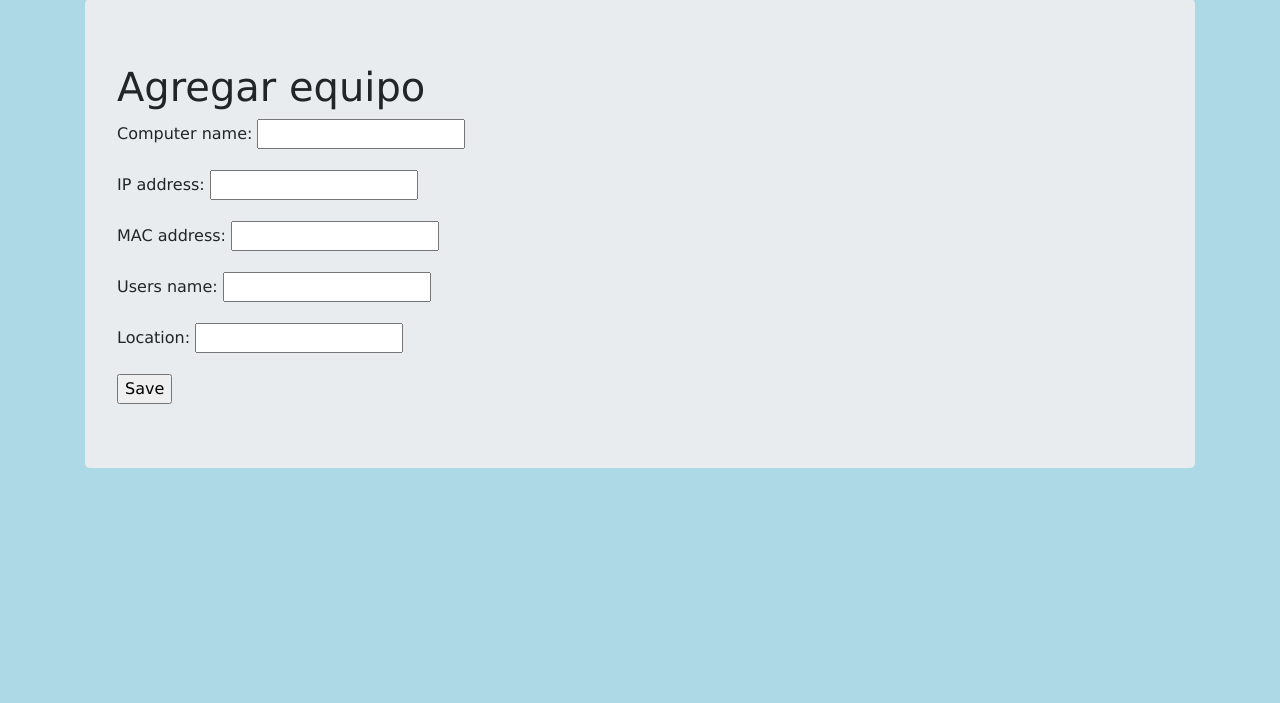
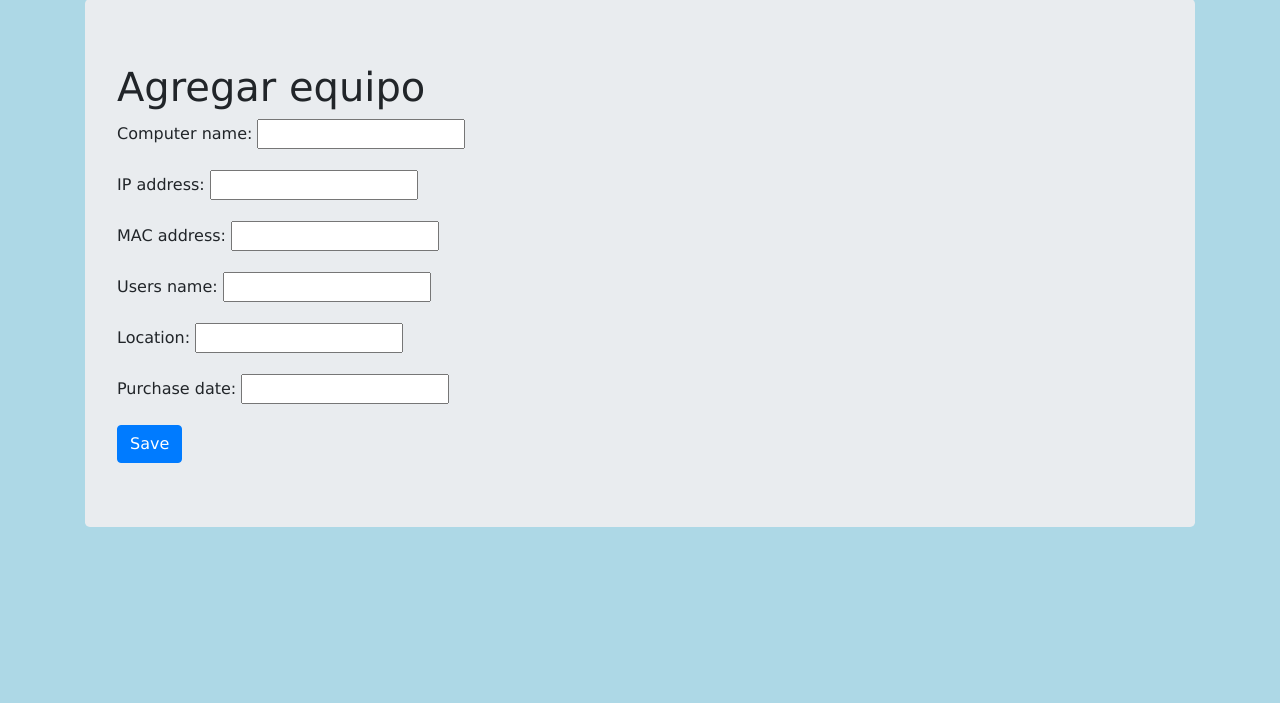
Before and after one commit to scubilla/inventario, a Django app: page /computer_entry/ in a window 1280 px wide. Shown: the part 73-776 px from the top of the page. Run offline with Django 3.2, Linux system fonts and the light colour scheme; some libraries are stand-ins or nearby versions.

Commit message:
14 datetime

```diff
--- a/compuapp/admin.py
+++ b/compuapp/admin.py
@@ -5,7 +5,7 @@ from .models import Computer
 from .forms import ComputerForm
 
 class ComputerAdmin(admin.ModelAdmin):
-    list_display = ["computer_name", "IP_address", "MAC_address"]
+    list_display = ["computer_name", "IP_address", "users_name", "MAC_address", "purchase_date", "timestamp"]
     form = ComputerForm
     list_filter = ['computer_name', 'IP_address']
     search_fields = ['computer_name', 'IP_address']
--- a/compuapp/forms.py
+++ b/compuapp/forms.py
@@ -4,4 +4,4 @@ from .models import Computer
 class ComputerForm(forms.ModelForm):
    class Meta:
      model = Computer
-     fields = ['computer_name', 'IP_address', 'MAC_address', 'users_name', 'location']
+     fields = ['computer_name', 'IP_address', 'MAC_address', 'users_name', 'location', 'purchase_date']
--- a/compuapp/models.py
+++ b/compuapp/models.py
@@ -1,4 +1,5 @@
 from django.db import models
+from datetime import datetime
 
 # Create your models here.
 class Computer(models.Model):
@@ -7,6 +8,7 @@ class Computer(models.Model):
     MAC_address = models.CharField(max_length=30)
     users_name = models.CharField(max_length=30)
     location = models.CharField(max_length=30)
-
+    purchase_date = models.DateField(auto_now_add=False, auto_now=False, blank=True, null=True)
+    timestamp = models.DateField(auto_now_add=True, auto_now=False, blank=True)
     def __str__(self):
         return self.IP_address + ' ' + self.computer_name
--- a/inventario/settings.py
+++ b/inventario/settings.py
@@ -37,6 +37,7 @@ INSTALLED_APPS = [
     'django.contrib.sessions',
     'django.contrib.messages',
     'django.contrib.staticfiles',
+    'crispy_forms',
     'compuapp',
 ]
 
@@ -120,6 +121,7 @@ USE_TZ = True
 # https://docs.djangoproject.com/en/3.0/howto/static-files/
 
 STATIC_URL = '/static/'
+CRISPY_TEMPLATE_PACK = 'bootstrap4'
 
 STATICFILES_DIRS = [
     os.path.join(BASE_DIR, "static"),
--- a/templates/add_computer.html
+++ b/templates/add_computer.html
@@ -1,4 +1,5 @@
 {% load static %}
+{% load crispy_forms_tags %}
 
 <!doctype html>
 <html lang="en">
@@ -47,38 +48,20 @@
     <link href="{% static 'css/navbar-top-fixed.css' %}" rel="stylesheet">
   </head>
   <body>
-    <nav class="navbar navbar-expand-md navbar-dark fixed-top bg-dark">
-  <a class="navbar-brand" href="#">SGIC</a>
-  <button class="navbar-toggler" type="button" data-toggle="collapse" data-target="#navbarCollapse" aria-controls="navbarCollapse" aria-expanded="false" aria-label="Toggle navigation">
-    <span class="navbar-toggler-icon"></span>
-  </button>
-  <div class="collapse navbar-collapse" id="navbarCollapse">
-    <ul class="navbar-nav mr-auto">
-      <li class="nav-item active">
-        <a class="nav-link" href="#">Home <span class="sr-only">(current)</span></a>
-      </li>
-      <li class="nav-item">
-        <a class="nav-link" href="/computer_list">Lista de Equipos</a>
-      </li>
-      <li class="nav-item">
-        <a class="nav-link" href="/computer_entry" tabindex="-1" aria-disabled="true">Alta Equipo</a>
-      </li>
-    </ul>
-    <form class="form-inline mt-2 mt-md-0">
-      <input class="form-control mr-sm-2" type="text" placeholder="Search" aria-label="Search">
-      <button class="btn btn-outline-success my-2 my-sm-0" type="submit">Search</button>
-    </form>
-  </div>
-</nav>
+  {% include 'navbar.html'  %}
 
 <main role="main" class="container">
   <div class="jumbotron">
-    <h1>  {{title}}</h1>
-          <form method="post" action="">
-              {% csrf_token %}
-              {{form.as_p}}
-              <input type="submit" value="Save" />
-      </form>
+      <div class="row">
+        <div class="col-sm-6">
+            <h1>  {{title}}</h1>
+             <form method="post" action="">
+                      {% csrf_token %}
+                      {{form.as_p}}
+                      <input class="btn btn-primary" type="submit" value="Save" />
+              </form>
+        </div>
+      </div>
   </div>
 </main>
 
--- a/templates/navbar.html
+++ b/templates/navbar.html
@@ -1,36 +1,23 @@
-<nav class="navbar navbar-expand-lg bg-body-tertiary">
-      <div class="container-fluid">
-        <a class="navbar-brand" href="#">{{ title }}</a>
-        <button class="navbar-toggler" type="button" data-bs-toggle="collapse" data-bs-target="#navbarSupportedContent" aria-controls="navbarSupportedContent" aria-expanded="false" aria-label="Toggle navigation">
+ <nav class="navbar navbar-expand-md navbar-dark fixed-top bg-dark">
+  <a class="navbar-brand" href="#">SGIC</a>
+  <button class="navbar-toggler" type="button" data-toggle="collapse" data-target="#navbarCollapse" aria-controls="navbarCollapse" aria-expanded="false" aria-label="Toggle navigation">
     <span class="navbar-toggler-icon"></span>
   </button>
-        <div class="collapse navbar-collapse" id="navbarSupportedContent">
-          <ul class="navbar-nav me-auto mb-2 mb-lg-0">
-            <li class="nav-item">
-              <a class="nav-link active" aria-current="page" href="#">Home</a>
+  <div class="collapse navbar-collapse" id="navbarCollapse">
+    <ul class="navbar-nav mr-auto">
+      <li class="nav-item active">
+        <a class="nav-link" href="#">Home <span class="sr-only">(current)</span></a>
       </li>
       <li class="nav-item">
-              <a class="nav-link" href="#">Link</a>
-            </li>
-            <li class="nav-item dropdown">
-              <a class="nav-link dropdown-toggle" href="#" role="button" data-bs-toggle="dropdown" aria-expanded="false">
-                Dropdown
-              </a>
-              <ul class="dropdown-menu">
-                <li><a class="dropdown-item" href="#">Action</a></li>
-                <li><a class="dropdown-item" href="#">Another action</a></li>
-                <li><hr class="dropdown-divider"></li>
-                <li><a class="dropdown-item" href="#">Something else here</a></li>
-              </ul>
+        <a class="nav-link" href="/computer_list">Lista de Equipos</a>
       </li>
       <li class="nav-item">
-              <a class="nav-link disabled">Disabled</a>
+        <a class="nav-link" href="/computer_entry" tabindex="-1" aria-disabled="true">Alta Equipo</a>
       </li>
     </ul>
-          <form class="d-flex" role="search">
-            <input class="form-control me-2" type="search" placeholder="Search" aria-label="Search">
-            <button class="btn btn-outline-success" type="submit">Search</button>
+    <form class="form-inline mt-2 mt-md-0">
+      <input class="form-control mr-sm-2" type="text" placeholder="Search" aria-label="Search">
+      <button class="btn btn-outline-success my-2 my-sm-0" type="submit">Search</button>
     </form>
   </div>
-      </div>
 </nav>
```
Also changed, not shown: templates/home.html (+2 -23 lines), templates/list_computer.html (+2 -24 lines), compuapp/migrations/0003_auto_20230704_1455.py (added), db.sqlite3. Lines whose indentation alone changed are shown as unchanged.
